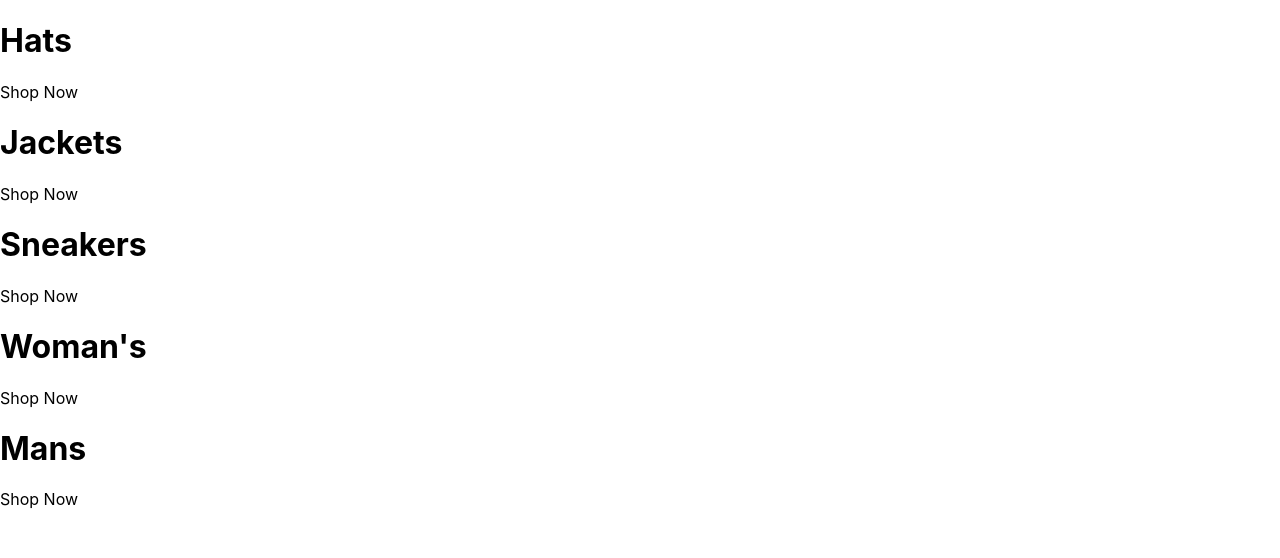
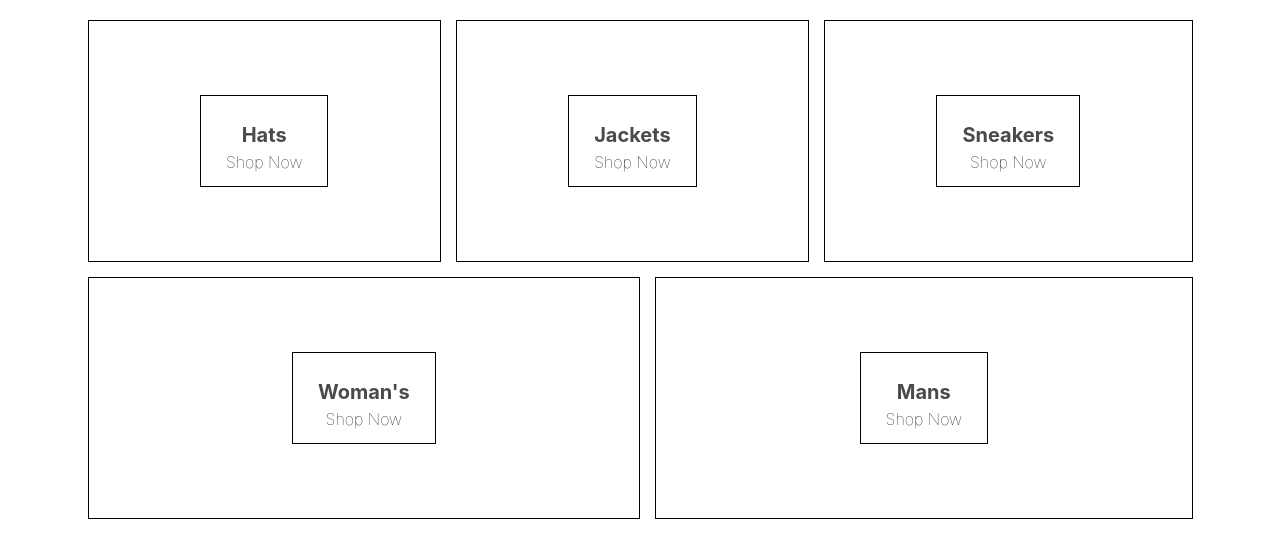
Before and after one commit to mikuhann/i-commerce, a React (Create React App) app: page / in a window 1280 px wide. Shown: the top 558 px of the page. Built offline with nearby package versions, Linux system fonts and the light colour scheme; the HTML template or start-up script is replaced by a standard one.

Commit message:
fix classes add styles file

```diff
--- a/package.json
+++ b/package.json
@@ -3,6 +3,7 @@
   "version": "0.1.0",
   "private": true,
   "dependencies": {
+    "node-sass": "^4.13.0",
     "react": "^16.11.0",
     "react-dom": "^16.11.0",
     "react-scripts": "3.2.0"
--- a/src/homepage.component.jsx
+++ b/src/homepage.component.jsx
@@ -1,34 +1,36 @@
 import React from 'react';
+
+import './homepage.styles.scss'
 
 const HomePage = () => (
   <div className='homepage'>
     <div className='directory-menu'>
       <div className='menu-item'>
-        <div className='menu-content'>
+        <div className='menu-item-content'>
           <h1 className='menu-item-title'>Hats</h1>
           <span className='menu-item-subtitle'>Shop Now</span>
         </div>
       </div>
       <div className='menu-item'>
-        <div className='menu-content'>
+        <div className='menu-item-content'>
           <h1 className='menu-item-title'>Jackets</h1>
           <span className='menu-item-subtitle'>Shop Now</span>
         </div>
       </div>
       <div className='menu-item'>
-        <div className='menu-content'>
+        <div className='menu-item-content'>
           <h1 className='menu-item-title'>Sneakers</h1>
           <span className='menu-item-subtitle'>Shop Now</span>
         </div>
       </div>
       <div className='menu-item'>
-        <div className='menu-content'>
+        <div className='menu-item-content'>
           <h1 className='menu-item-title'>Woman's</h1>
           <span className='menu-item-subtitle'>Shop Now</span>
         </div>
       </div>
       <div className='menu-item'>
-        <div className='menu-content'>
+        <div className='menu-item-content'>
           <h1 className='menu-item-title'>Mans</h1>
           <span className='menu-item-subtitle'>Shop Now</span>
         </div>
--- /dev/null
+++ b/src/homepage.styles.scss
@@ -0,0 +1,48 @@
+.homepage {
+  display: flex;
+  flex-direction: column;
+  align-items: center;
+  padding: 20px 80px;
+}
+
+.directory-menu {
+  width: 100%;
+  display: flex;
+  flex-wrap: wrap;
+  justify-content: space-between;
+}
+.menu-item {
+  min-width: 30%;
+  height: 240px;
+  flex: 1 1 auto;
+  display: flex;
+  align-items: center;
+  justify-content: center;
+  border: 1px solid black;
+  margin: 0 7.5px 15px;
+  &:first-child {
+    margin-right: 7.5px;
+  }
+  &:last-child {
+    margin-left: 7.5px;
+  }
+  .menu-item-content {
+    height: 90px;
+    padding: 0 25px;
+    display: flex;
+    flex-direction: column;
+    align-items: center;
+    justify-content: center;
+    border: 1px solid black;
+    .menu-item-title {
+      font-weight: bold;
+      margin-bottom: 5px;
+      font-size: 20px;
+      color: #4a4a4a;
+    }
+    .menu-item-subtitle {
+      font-weight: lighter;
+      font-size: 16px;
+    }
+  }
+}
```
Also changed, not shown: 1 other file (tests, documents, lock files or other folders).
